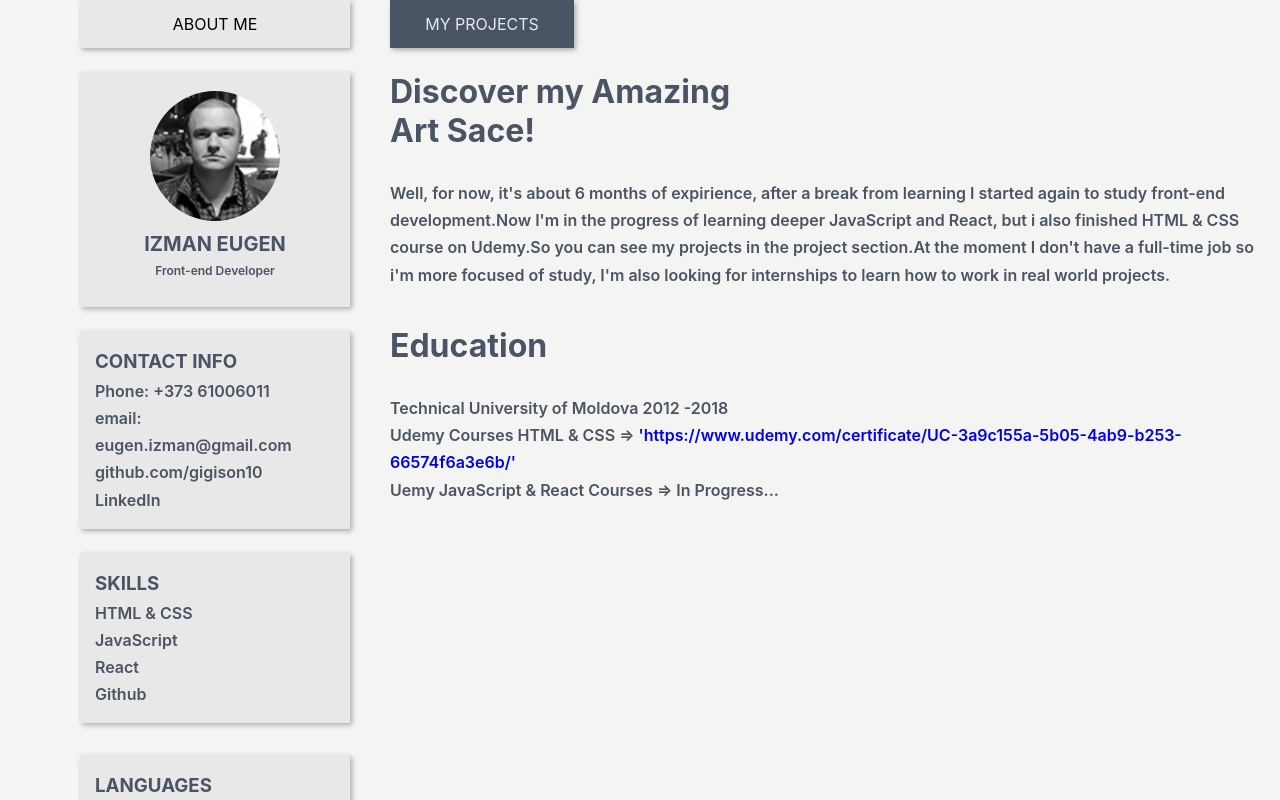
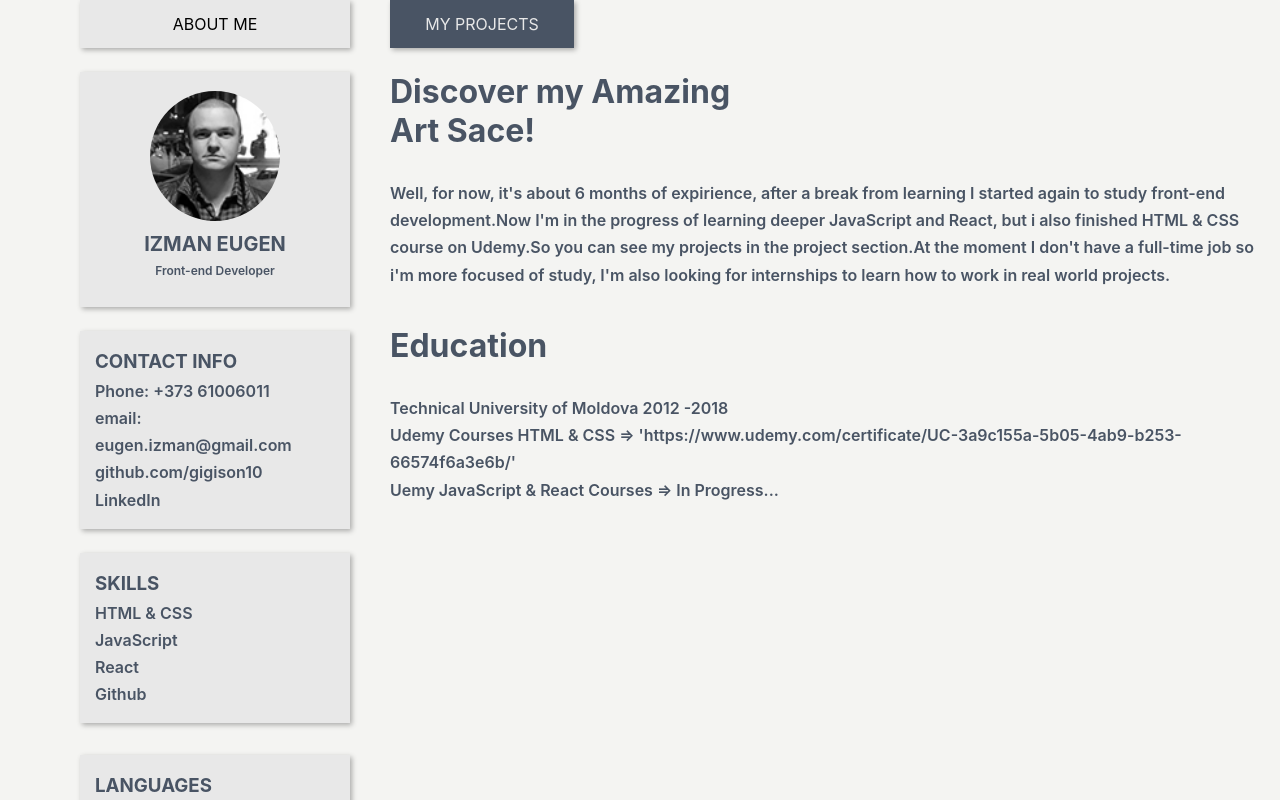
Before and after one commit to gigison10/reactresume, a React (Create React App) app: page / in a window 1280 px wide. Built offline with nearby package versions, Linux system fonts and the light colour scheme.

Commit message:
favIconLinks

```diff
--- a/src/app.css
+++ b/src/app.css
@@ -191,7 +191,19 @@
   color: #495464;
 }
 
+.education a {
+  color: #495464;
+}
+
 .myUniverLesson {
+  width: 900px;
+  height: 230px;
+  margin-top: 30px;
+  font-weight: 600;
+  line-height: 1.7;
+  color: #495464;
+}
+.myUniverLesson a {
   width: 900px;
   height: 230px;
   margin-top: 30px;
```
Also changed, not shown: manifest.json, public/manifest.json.
